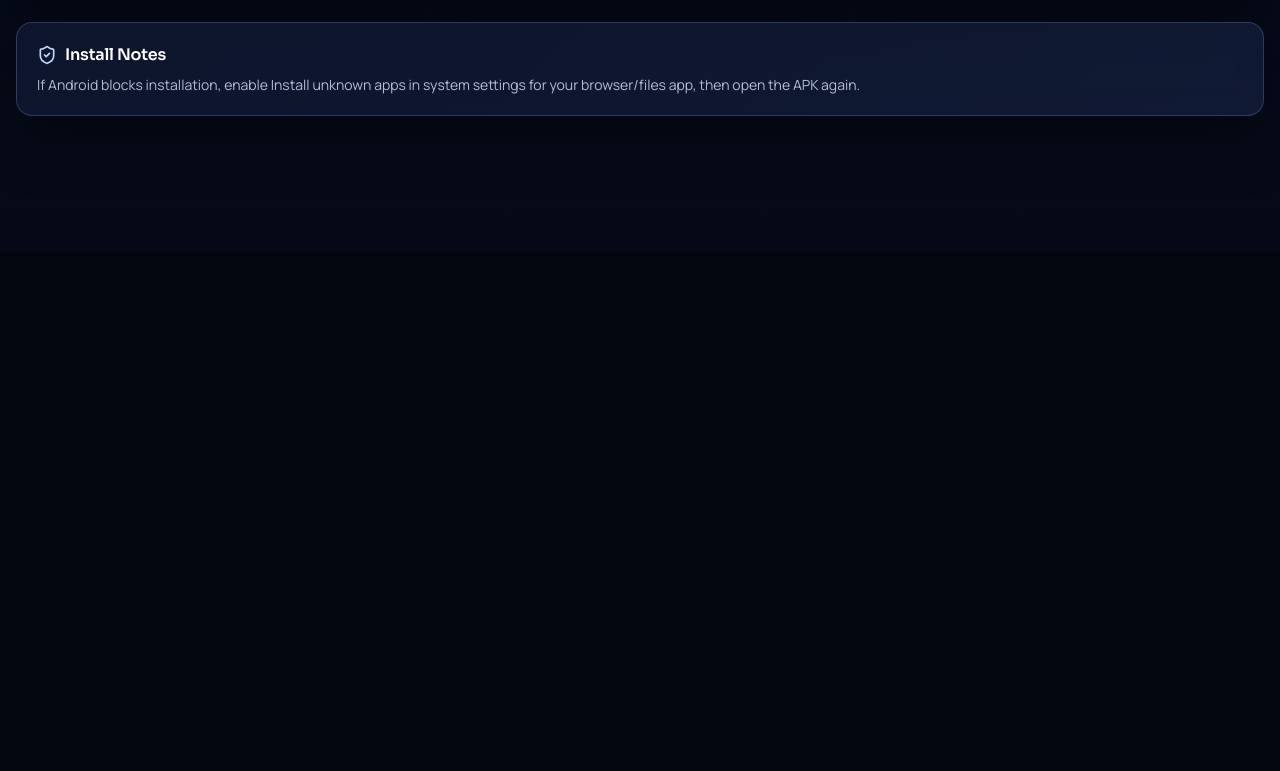
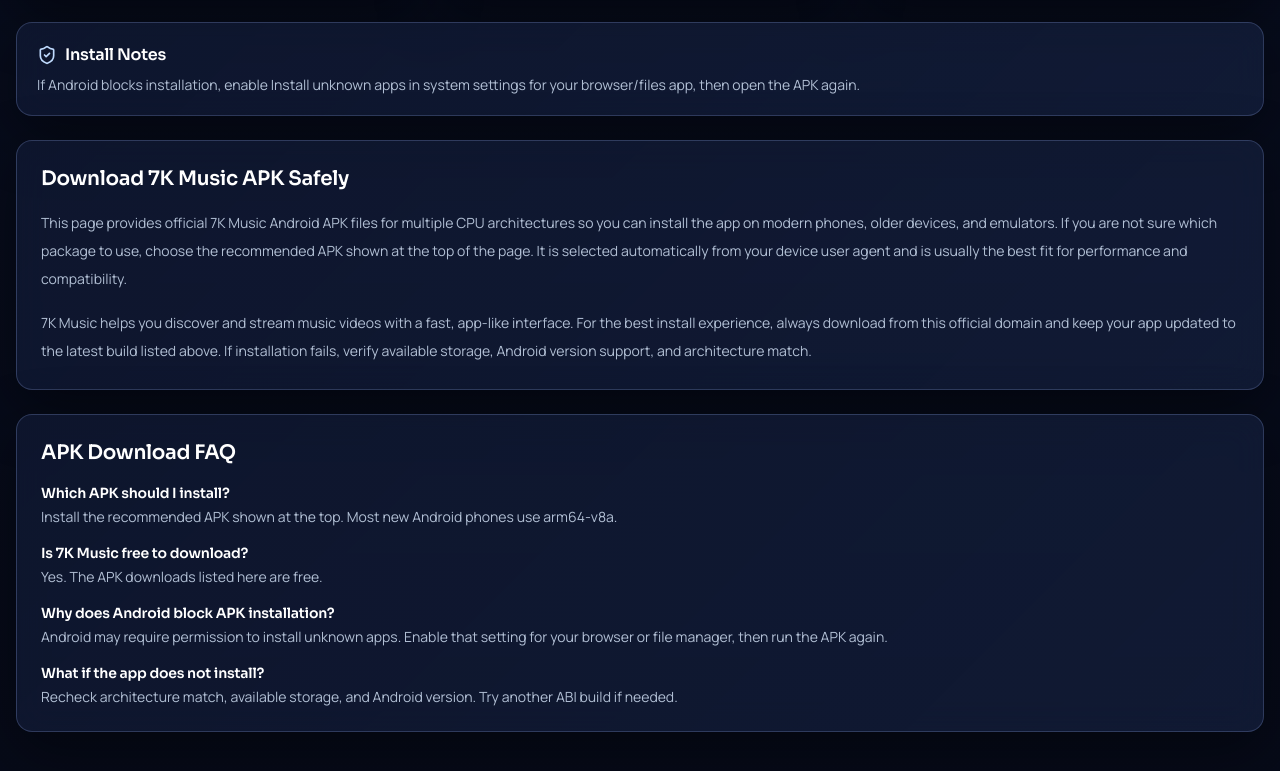
Before and after one commit to kunu2009/7k-music, a React (Vite) app: page /downloads in a window 1280 px wide. Shown: the part 587-1358 px from the top of the page. Before the commit the page ends 839 px from the top, so only its background shows below. Built offline with nearby package versions, Linux system fonts and the light colour scheme; no server answers.

Commit message:
Add downloads SEO copy and FAQ schema

```diff
--- a/src/components/SeoManager.tsx
+++ b/src/components/SeoManager.tsx
@@ -150,6 +150,7 @@
 
 export function SeoManager() {
   const location = useLocation();
+  const isDownloadsPage = location.pathname.startsWith('/downloads');
 
   useEffect(() => {
     if (typeof document === 'undefined') return;
@@ -265,6 +266,49 @@
       document.getElementById('seo-app-jsonld')?.remove();
       document.getElementById('seo-org-jsonld')?.remove();
     }
+
+    if (isDownloadsPage) {
+      upsertJsonLd('seo-faq-jsonld', {
+        '@context': 'https://schema.org',
+        '@type': 'FAQPage',
+        mainEntity: [
+          {
+            '@type': 'Question',
+            name: 'Which APK should I install?',
+            acceptedAnswer: {
+              '@type': 'Answer',
+              text: 'Install the recommended APK shown on the Downloads page. Most modern Android phones use arm64-v8a.',
+            },
+          },
+          {
+            '@type': 'Question',
+            name: 'Is 7K Music free to download?',
+            acceptedAnswer: {
+              '@type': 'Answer',
+              text: 'Yes. 7K Music APK downloads from the official Downloads page are free.',
+            },
+          },
+          {
+            '@type': 'Question',
+            name: 'Why does Android block APK installation?',
+            acceptedAnswer: {
+              '@type': 'Answer',
+              text: 'Android may require permission to install unknown apps. Enable that permission for your browser or file manager, then install again.',
+            },
+          },
+          {
+            '@type': 'Question',
+            name: 'What if the app does not install?',
+            acceptedAnswer: {
+              '@type': 'Answer',
+              text: 'Check architecture compatibility, available storage, and Android version. If needed, download another ABI build.',
+            },
+          },
+        ],
+      });
+    } else {
+      document.getElementById('seo-faq-jsonld')?.remove();
+    }
   }, [location.pathname, location.search]);
 
   return null;
--- a/src/pages/DownloadsPage.tsx
+++ b/src/pages/DownloadsPage.tsx
@@ -145,6 +145,50 @@
             then open the APK again.
           </p>
         </div>
+
+        <section className="glass-surface rounded-2xl border border-blue-200/20 p-5 md:p-6 space-y-4">
+          <h3 className="text-white text-xl font-semibold">Download 7K Music APK Safely</h3>
+          <p className="text-blue-100/80 text-sm leading-7">
+            This page provides official 7K Music Android APK files for multiple CPU architectures so you can install the
+            app on modern phones, older devices, and emulators. If you are not sure which package to use, choose the
+            recommended APK shown at the top of the page. It is selected automatically from your device user agent and
+            is usually the best fit for performance and compatibility.
+          </p>
+          <p className="text-blue-100/80 text-sm leading-7">
+            7K Music helps you discover and stream music videos with a fast, app-like interface. For the best install
+            experience, always download from this official domain and keep your app updated to the latest build listed
+            above. If installation fails, verify available storage, Android version support, and architecture match.
+          </p>
+        </section>
+
+        <section className="glass-surface rounded-2xl border border-blue-200/20 p-5 md:p-6 space-y-4">
+          <h3 className="text-white text-xl font-semibold">APK Download FAQ</h3>
+          <div className="space-y-4 text-sm">
+            <div>
+              <h4 className="text-white font-semibold mb-1">Which APK should I install?</h4>
+              <p className="text-blue-100/80">
+                Install the recommended APK shown at the top. Most new Android phones use arm64-v8a.
+              </p>
+            </div>
+            <div>
+              <h4 className="text-white font-semibold mb-1">Is 7K Music free to download?</h4>
+              <p className="text-blue-100/80">Yes. The APK downloads listed here are free.</p>
+            </div>
+            <div>
+              <h4 className="text-white font-semibold mb-1">Why does Android block APK installation?</h4>
+              <p className="text-blue-100/80">
+                Android may require permission to install unknown apps. Enable that setting for your browser or file
+                manager, then run the APK again.
+              </p>
+            </div>
+            <div>
+              <h4 className="text-white font-semibold mb-1">What if the app does not install?</h4>
+              <p className="text-blue-100/80">
+                Recheck architecture match, available storage, and Android version. Try another ABI build if needed.
+              </p>
+            </div>
+          </div>
+        </section>
       </div>
     </div>
   );
```
